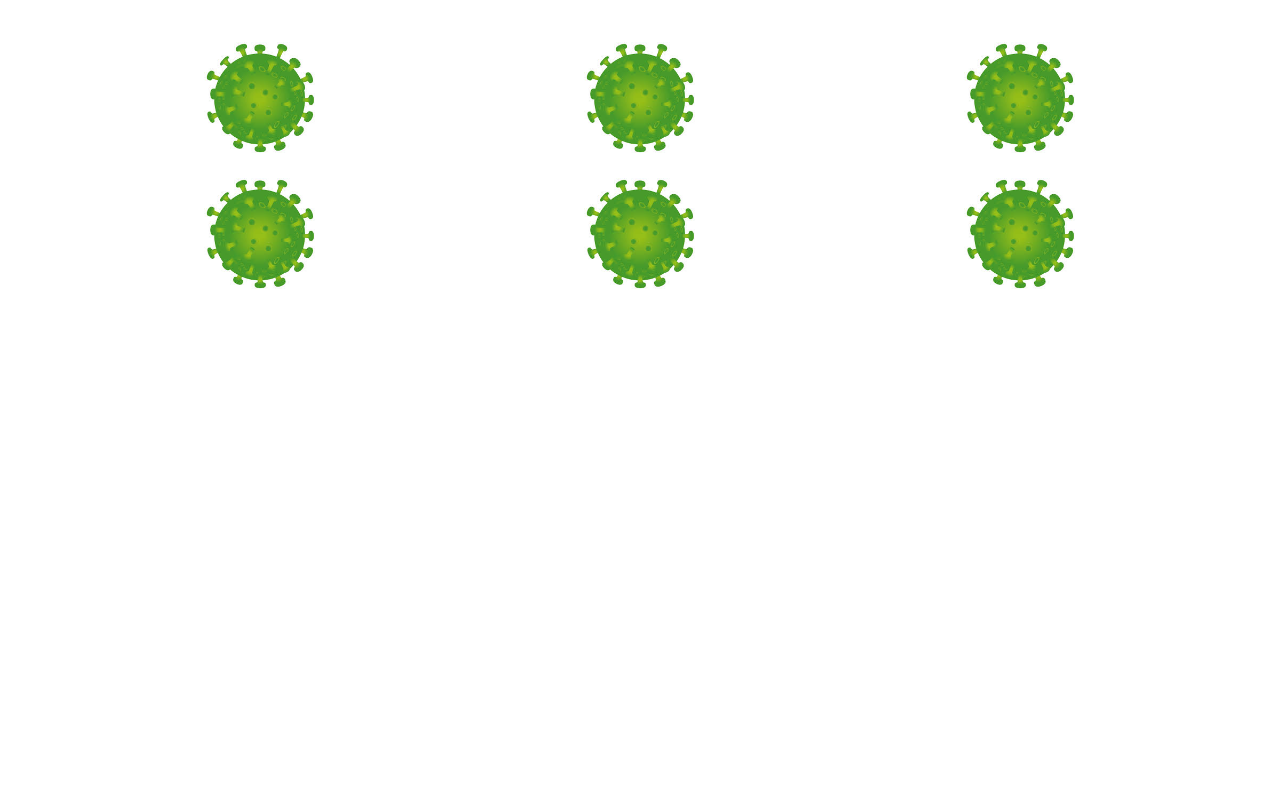
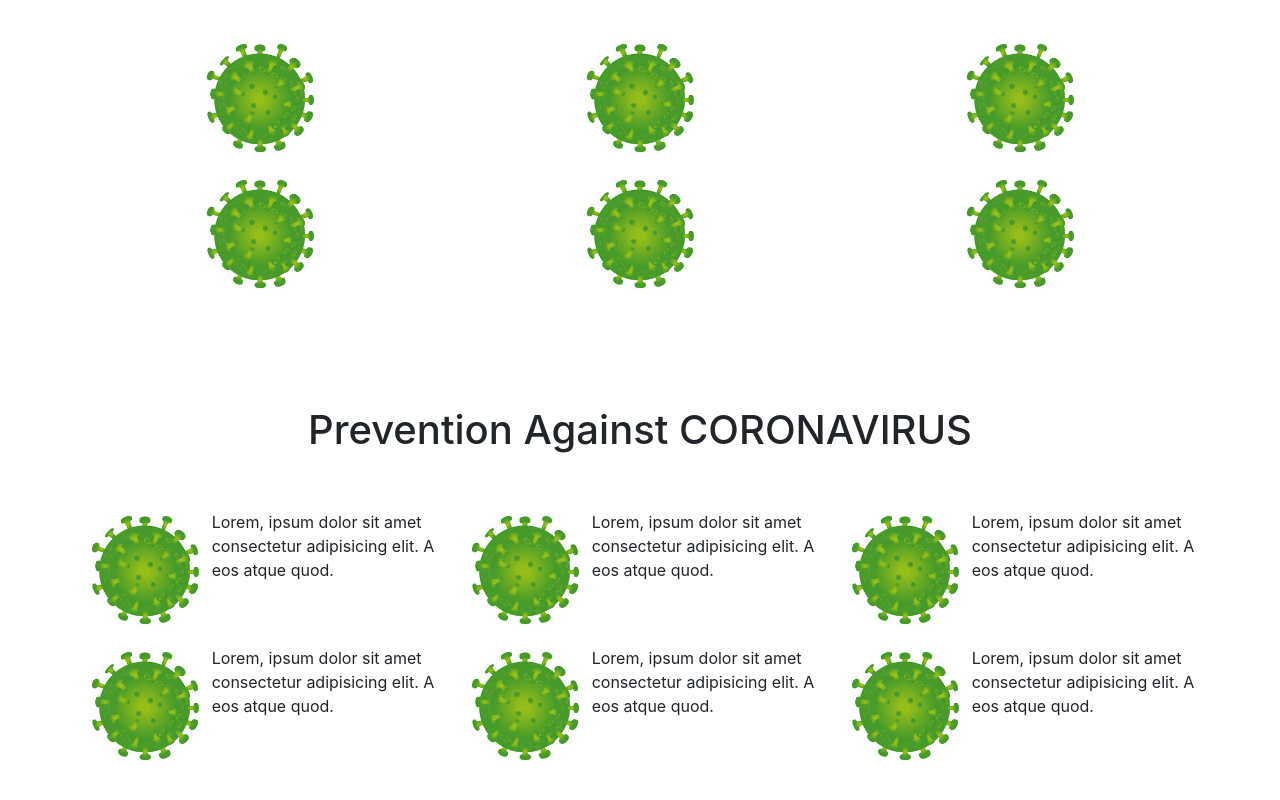
Before and after one commit to ritikaAgrawal123/Covidopedia, a plain HTML site: page index.html in a window 1280 px wide. Shown: the part 922-1722 px from the top of the page. Before the commit the page ends 1232 px from the top, so only its background shows below. Drawn offline with nearby package versions, Linux system fonts and the light colour scheme.

Commit message:
add changes

```diff
--- a/index.html
+++ b/index.html
@@ -120,7 +120,90 @@
                                     </div>
           </div>
       </div>
-      <div class="container">
+      <div class="container pt-5 pb-5">
+        <div class="text-center mt-5 pb-5">
+            <h1>Prevention Against CORONAVIRUS</h1>
+        </div>
+          <div class="row">
+            <div class="col-lg-4 col-md-4 col-12">
+                <div class="row">
+                    <div class="col-lg-4 col-md-4 col-12">
+                        <figure class="text-center">
+                            <img src="images/corona.jpg" alt="" height="120" width="120">
+                            <figcaption></figcaption>
+                        </figure>
+                    </div>
+                    <div class="col-lg-8 col-md-8 col-12">
+                        <p>Lorem, ipsum dolor sit amet consectetur adipisicing elit. A eos atque quod.</p>
+                    </div>
+                </div>
+            </div>
+            <div class="col-lg-4 col-md-4 col-12">
+                <div class="row">
+                    <div class="col-lg-4 col-md-4 col-12">
+                        <figure class="text-center">
+                            <img src="images/corona.jpg" alt="" height="120" width="120">
+                            <figcaption></figcaption>
+                        </figure>
+                    </div>
+                    <div class="col-lg-8 col-md-8 col-12">
+                        <p>Lorem, ipsum dolor sit amet consectetur adipisicing elit. A eos atque quod.</p>
+                    </div>
+                </div>
+            </div>
+            <div class="col-lg-4 col-md-4 col-12">
+                <div class="row">
+                    <div class="col-lg-4 col-md-4 col-12">
+                        <figure class="text-center">
+                            <img src="images/corona.jpg" alt="" height="120" width="120">
+                            <figcaption></figcaption>
+                        </figure>
+                    </div>
+                    <div class="col-lg-8 col-md-8 col-12">
+                        <p>Lorem, ipsum dolor sit amet consectetur adipisicing elit. A eos atque quod.</p>
+                    </div>
+                </div>
+            </div>
+            <div class="col-lg-4 col-md-4 col-12">
+                <div class="row">
+                    <div class="col-lg-4 col-md-4 col-12">
+                        <figure class="text-center">
+                            <img src="images/corona.jpg" alt="" height="120" width="120">
+                            <figcaption></figcaption>
+                        </figure>
+                    </div>
+                    <div class="col-lg-8 col-md-8 col-12">
+                        <p>Lorem, ipsum dolor sit amet consectetur adipisicing elit. A eos atque quod.</p>
+                    </div>
+                </div>
+            </div>
+            <div class="col-lg-4 col-md-4 col-12">
+                <div class="row">
+                    <div class="col-lg-4 col-md-4 col-12">
+                        <figure class="text-center">
+                            <img src="images/corona.jpg" alt="" height="120" width="120">
+                            <figcaption></figcaption>
+                        </figure>
+                    </div>
+                    <div class="col-lg-8 col-md-8 col-12">
+                        <p>Lorem, ipsum dolor sit amet consectetur adipisicing elit. A eos atque quod.</p>
+                    </div>
+                </div>
+            </div>
+            <div class="col-lg-4 col-md-4 col-12">
+                <div class="row">
+                    <div class="col-lg-4 col-md-4 col-12">
+                        <figure class="text-center">
+                            <img src="images/corona.jpg" alt="" height="120" width="120">
+                            <figcaption></figcaption>
+                        </figure>
+                    </div>
+                    <div class="col-lg-8 col-md-8 col-12">
+                        <p>Lorem, ipsum dolor sit amet consectetur adipisicing elit. A eos atque quod.</p>
+                    </div>
+                </div>
+            </div>
+        </div>
 
       </div>
     <!-- jQuery first, then Popper.js, then Bootstrap JS -->
```
